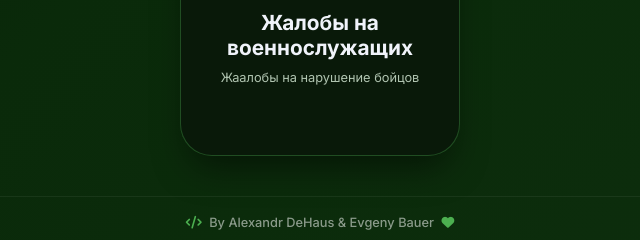
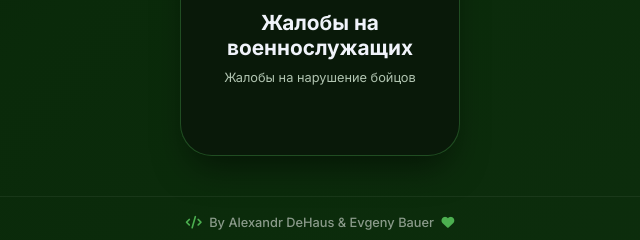
Before and after one commit to DJMonkey52/Testsystemarmy, a plain HTML site: page index.html in a window 1280 px wide. Shown: the part 747-987 px from the top of the page, 320-960 px from the left. Drawn offline with Linux system fonts and the light colour scheme.

Commit message:
Update index.html

```diff
--- a/index.html
+++ b/index.html
@@ -128,7 +128,7 @@
             <div class="action-card" data-page="complaint">
                 <div class="card-icon"><i class="fas fa-exclamation-triangle"></i></div>
                 <h3>Жалобы на военнослужащих</h3>
-                <p>Жаалобы на нарушение бойцов</p>
+                <p>Жалобы на нарушение бойцов</p>
                 <div class="card-arrow"><i class="fas fa-arrow-right"></i></div>
             </div>
         </div>
```
